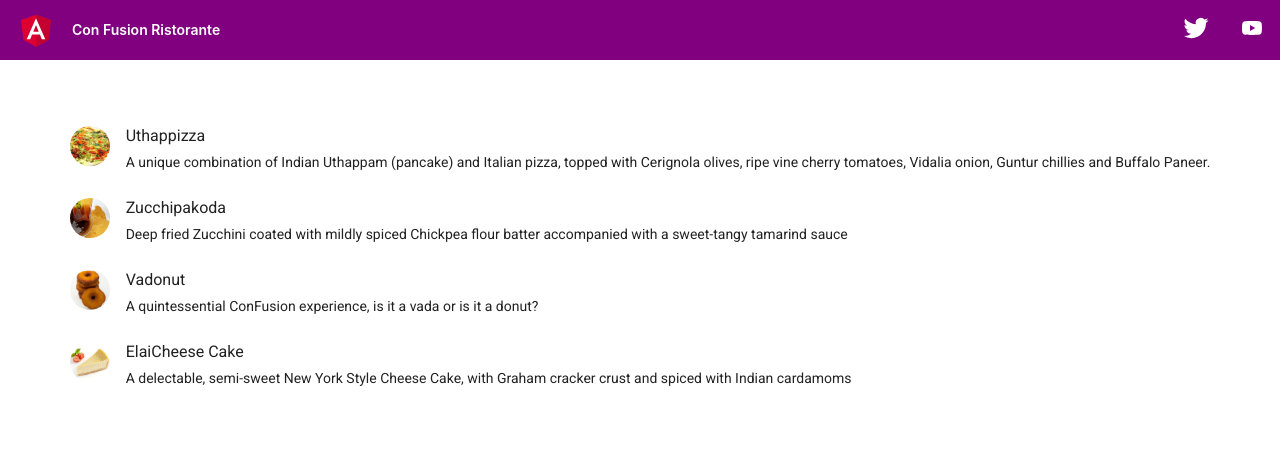
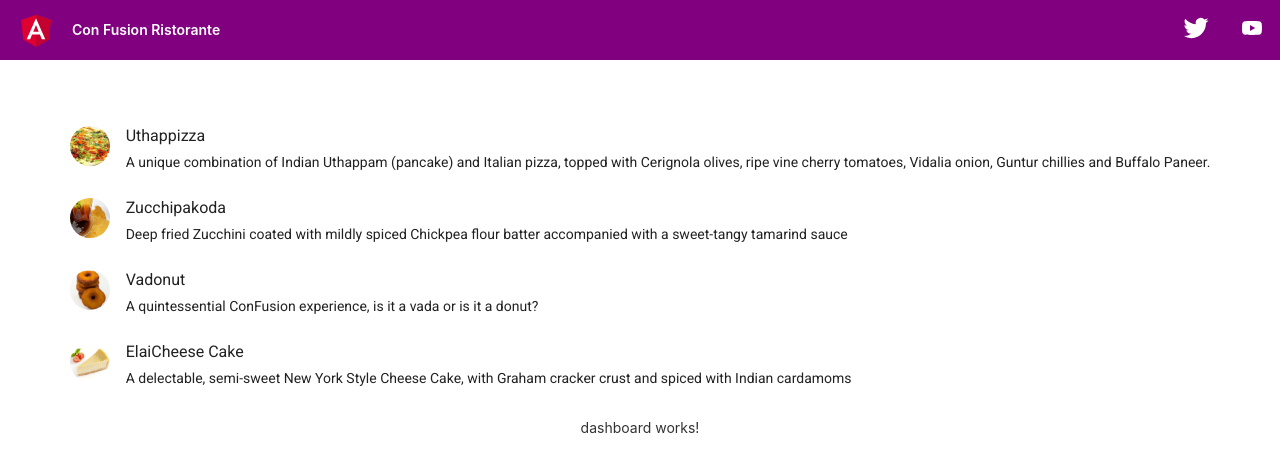
Before and after one commit to VictorLlado/angular, an Angular app: page / in a window 1280 px wide. Shown: the top 472 px of the page. Built offline with nearby package versions, Linux system fonts and the light colour scheme.

Commit message:
dashboard works! 1

```diff
--- a/src/app/app.component.html
+++ b/src/app/app.component.html
@@ -297,4 +297,6 @@
 
 <app-menu></app-menu>
 
+<app-dashboard></app-dashboard>
+
 <router-outlet></router-outlet>
```
